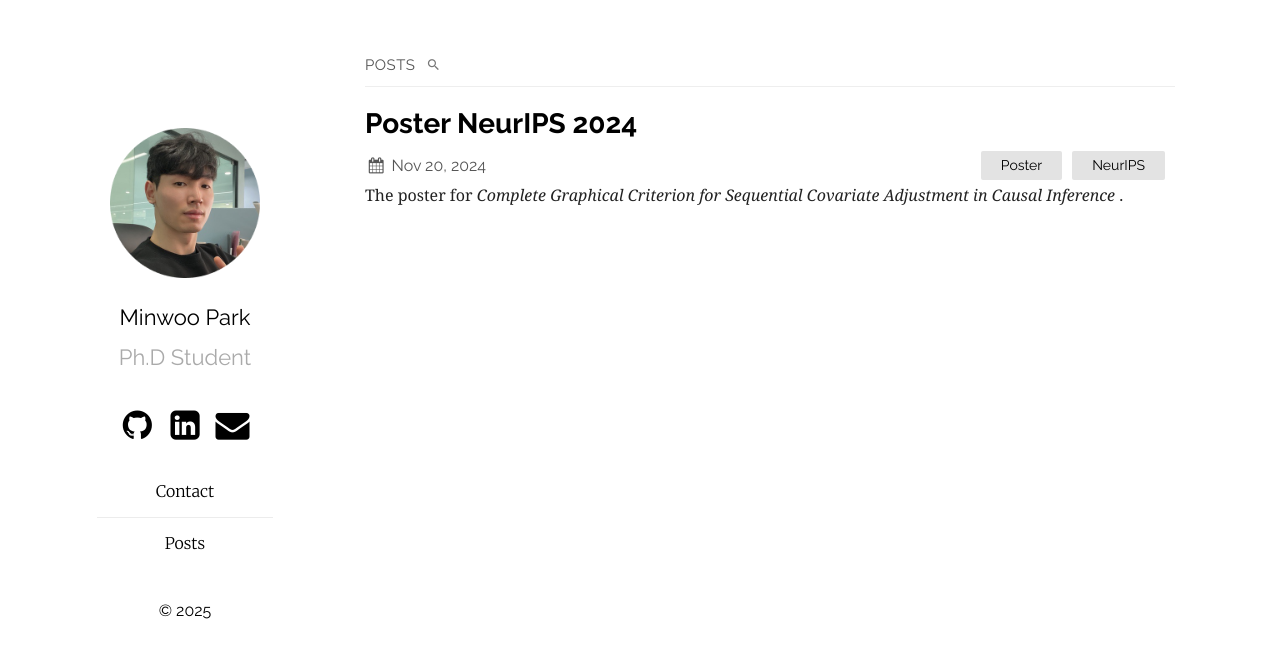
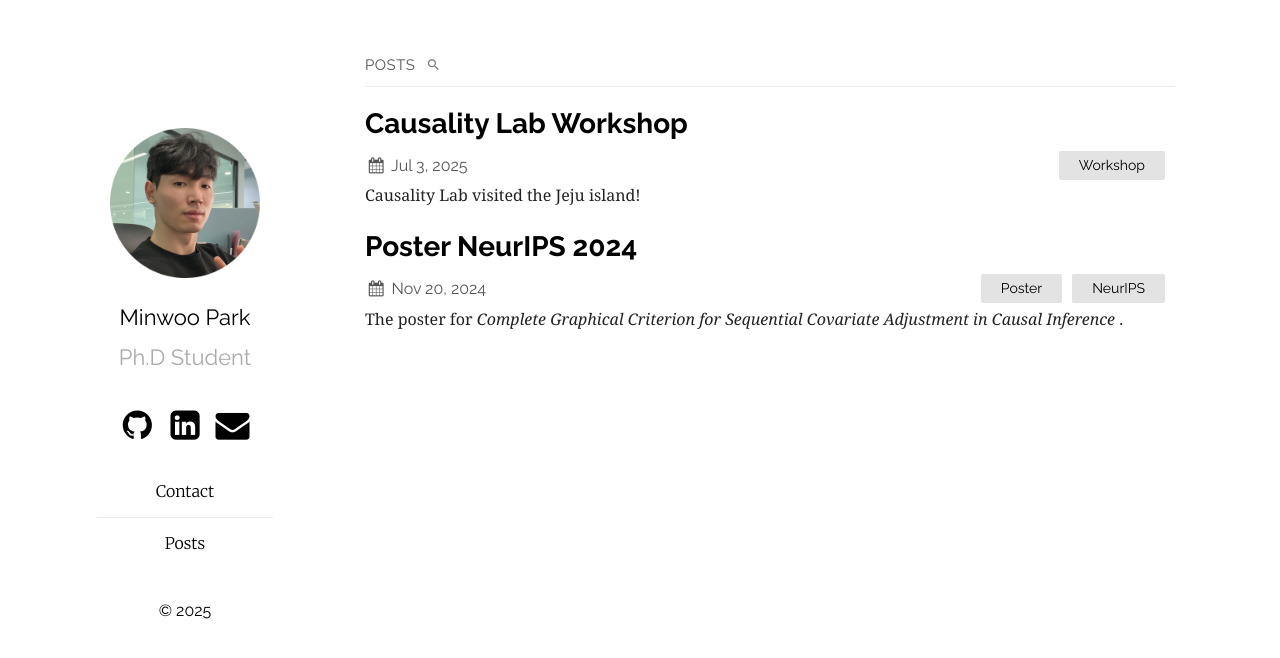
Before and after one commit to MinwooPark96/minwoopark96.github.com, a Jekyll site: the page built from posts.md, in a window 1280 px wide. Shown: the top 658 px of the page. Built offline with Jekyll 4.4.1, drawn with Linux system fonts in a browser that asks for light colours.

Commit message:
Add news jeju mt

```diff
--- /dev/null
+++ b/_posts/2025-07-03-CausalityLab Workshop.html
@@ -0,0 +1,14 @@
+---
+layout: post
+title:  "Causality Lab Workshop"
+date:   2025-07-03
+categories: Workshop
+---
+
+Causality Lab visited the Jeju island!
+
+<!-- <div id="pdf" style="height: 800px;"></div>
+<script src="/pdfobject.min.js"></script>
+<script>
+PDFObject.embed("https://minwoopark96.github.io/paper/sac_poster.pdf", "#pdf");
+</script> -->
```
Also changed, not shown: index.md (+1 -0 lines).
